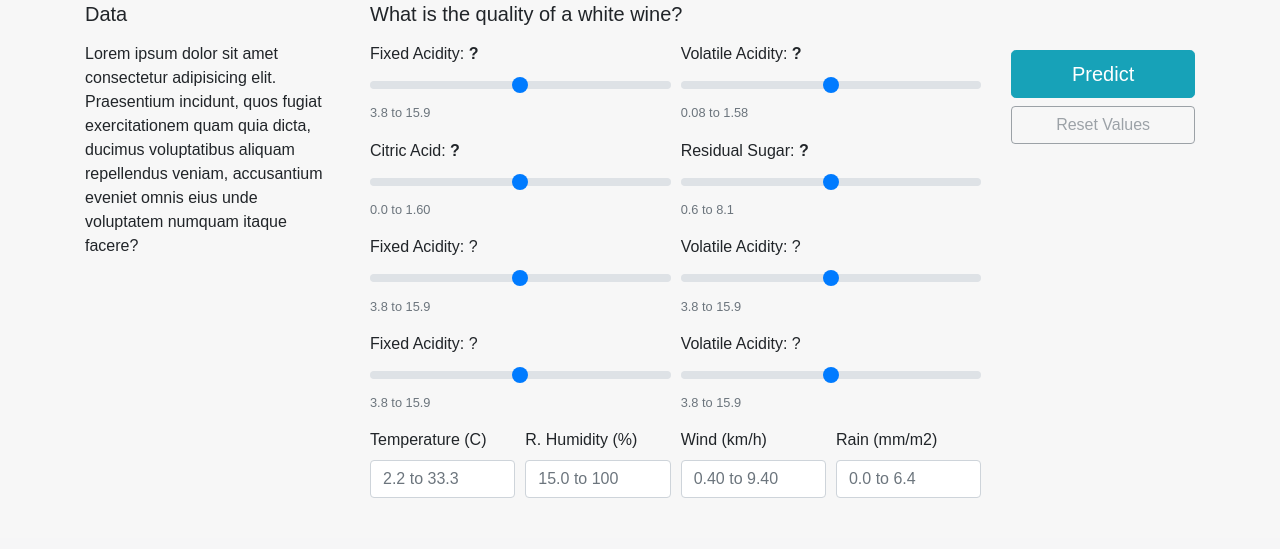
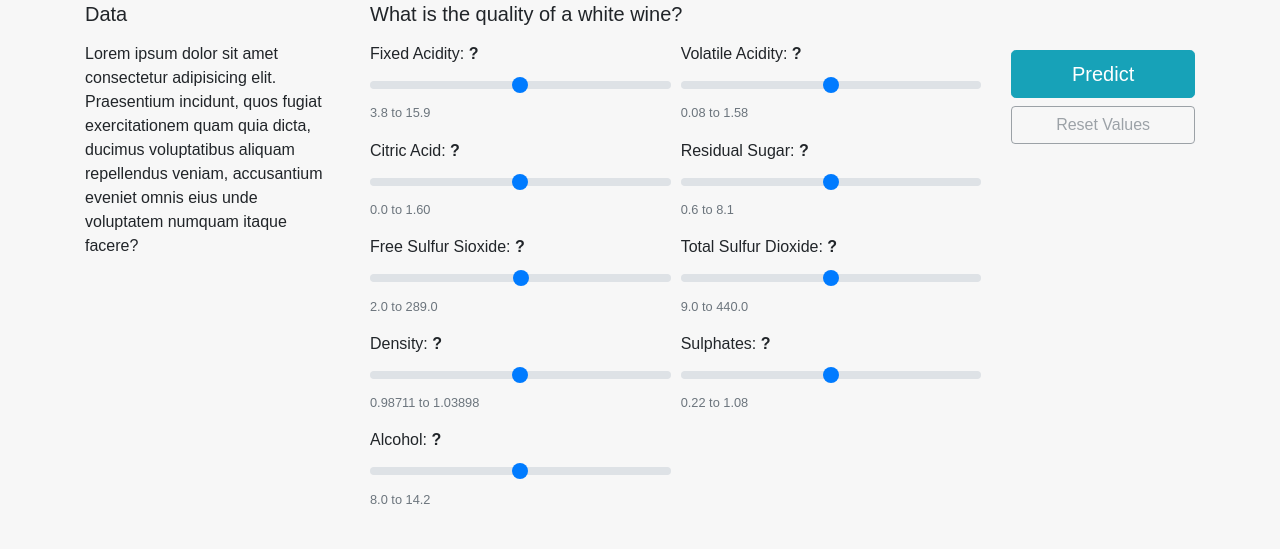
Before and after one commit to leanguardia/msc-project-pipelines, a Flask app: page /winequality in a window 1280 px wide. Shown: the part 396-945 px from the top of the page. Before the commit the page ends 894 px from the top, so only its background shows below. Run offline with Flask 2, Linux system fonts and the light colour scheme; parts of the project's set-up code (start-up, migrations or seed data) failed here and were passed over; some libraries are stand-ins or nearby versions.

Commit message:
Wine Quality UI

```diff
--- a/app/templates/winequality.html
+++ b/app/templates/winequality.html
@@ -58,58 +58,35 @@
                 <div class="form-group col-md-6">
                   <label for="citric_acid">Citric Acid: <strong id='citric-acid-val'>?</strong></label>
                   <input name="citric_acid" type="range" class="custom-range"
-                         min="0.0" max="1.60" step="0.01" oninput="updateRangeValue(this.value, 'citric-acid');">
+                         min="0.0" max="1.60" step="0.01" oninput='updateRangeValue(this.value, "citric-acid");'>
                   <small class="form-text text-muted mt-0">0.0 to 1.60</small>
                 </div>
                 <div class="form-group col-md-6">
                   <label for="residual_sugar">Residual Sugar: <strong id='residual-sugar-val'>?</strong></label>
                   <input name="residual_suger" type="range" class="custom-range"
-                         min="0.6" max="8.1" step="0.01" oninput="updateRangeValue(this.value, 'residual-sugar');">
+                  min="0.6" max="8.1" step="0.01" oninput="updateRangeValue(this.value, 'residual-sugar');">
                   <small class="form-text text-muted mt-0">0.6 to 8.1</small>
                 </div>
               </div>
               <div class="form-row">
                 <div class="form-group col-md-6">
-                  <label for="FixedAcidity" id="fixed-acidity-val">Fixed Acidity: ?</label>
-                  <input name="fixed_acidity" type="range" class="custom-range"
-                         min="3.8" max="15.9" step="0.01" oninput="updateRangeValue(this.value);">
-                  <small class="form-text text-muted mt-0">3.8 to 15.9</small>
+                  <label for="free-sulfur-dioxide">Free Sulfur Sioxide: <strong id="free-sulfur-dioxide-val">?</strong></label><input name="free-sulfur-dioxide" type="range" class="custom-range" min="2.0" max="289.0" step="1" oninput="updateRangeValue(this.value, 'free-sulfur-dioxide');"> <small class="form-text text-muted mt-0">2.0 to 289.0</small>
                 </div>
                 <div class="form-group col-md-6">
-                  <label for="VolatileAcidity">Volatile Acidity: ?</label>
-                  <input name="volatile_acidity" type="range" class="custom-range" min="0.08" max="1.58" step="0.01" id="volatile-acidity">
-                  <small class="form-text text-muted mt-0">3.8 to 15.9</small>
+                  <label for="total-sulfur-dioxide">Total Sulfur Dioxide: <strong id="total-sulfur-dioxide-val">?</strong></label><input name="total-sulfur-dioxide" type="range" class="custom-range" min="9.0" max="440.0" step="1" oninput="updateRangeValue(this.value, 'total-sulfur-dioxide');"> <small class="form-text text-muted mt-0">9.0 to 440.0</small>
                 </div>
               </div>
               <div class="form-row">
                 <div class="form-group col-md-6">
-                  <label for="FixedAcidity" id="fixed-acidity-val">Fixed Acidity: ?</label>
-                  <input name="fixed_acidity" type="range" class="custom-range"
-                         min="3.8" max="15.9" step="0.01" oninput="updateRangeValue(this.value);">
-                  <small class="form-text text-muted mt-0">3.8 to 15.9</small>
+                  <label for="density">Density: <strong id="density-val">?</strong></label><input name="density" type="range" class="custom-range" min="0.98711" max="1.03898" step="0.00001" oninput="updateRangeValue(this.value, 'density');"> <small class="form-text text-muted mt-0">0.98711 to 1.03898</small>
                 </div>
                 <div class="form-group col-md-6">
-                  <label for="VolatileAcidity">Volatile Acidity: ?</label>
-                  <input name="volatile_acidity" type="range" class="custom-range" min="0.08" max="1.58" step="0.01" id="volatile-acidity">
-                  <small class="form-text text-muted mt-0">3.8 to 15.9</small>
+                  <label for="sulphates">Sulphates: <strong id="sulphates-val">?</strong></label><input name="sulphates" type="range" class="custom-range" min="0.22" max="1.08" step="0.01" oninput='updateRangeValue(this.value, "sulphates");'> <small class="form-text text-muted mt-0">0.22 to 1.08</small>
                 </div>
               </div>
               <div class="form-row">
-                <div class="form-group col-md-3">
-                  <label for="temp">Temperature (C)</label>
-                  <input name="temp" class="form-control" placeholder="2.2 to 33.3">
-                </div>
-                <div class="form-group col-md-3">
-                  <label for="RH">R. Humidity (%)</label>
-                  <input name="RH" class="form-control" placeholder="15.0 to 100">
-                </div>
-                <div class="form-group col-md-3">
-                  <label for="wind">Wind (km/h)</label>
-                  <input name="wind" class="form-control" placeholder="0.40 to 9.40">
-                </div>
-                <div class="form-group col-md-3">
-                  <label for="rain">Rain (mm/m2)</label>
-                  <input name="rain" class="form-control" placeholder="0.0 to 6.4">
+                <div class="form-group col-md-6">
+                  <label for="alcohol">Alcohol: <strong id="alcohol-val">?</strong></label><input name="alcohol" type="range" class="custom-range" min="8.0" max="14.2" step="0.01" oninput='updateRangeValue(this.value, "alcohol");'> <small class="form-text text-muted mt-0">8.0 to 14.2</small>
                 </div>
               </div>
             </div>
@@ -119,8 +96,8 @@
               {% if prediction %}
               <div class="card border-info mt-4 mb-3">
                 <div class="card-body text-info">
-                  <h5 class="card-title">Burned Area</h5>
-                  <p class="card-text text-center">{{ prediction }} hectares</p>
+                  <h5 class="card-title">Quality</h5>
+                  <p class="card-text text-center">{{ prediction }} %</p>
                 </div>
               </div>
               {% endif %}
@@ -132,7 +109,6 @@
 
     <script>
       function updateRangeValue(value, inputField) {
-        console.log(value)
           document.getElementById(`${inputField}-val`).innerHTML = value;
         }
     </script>
```
